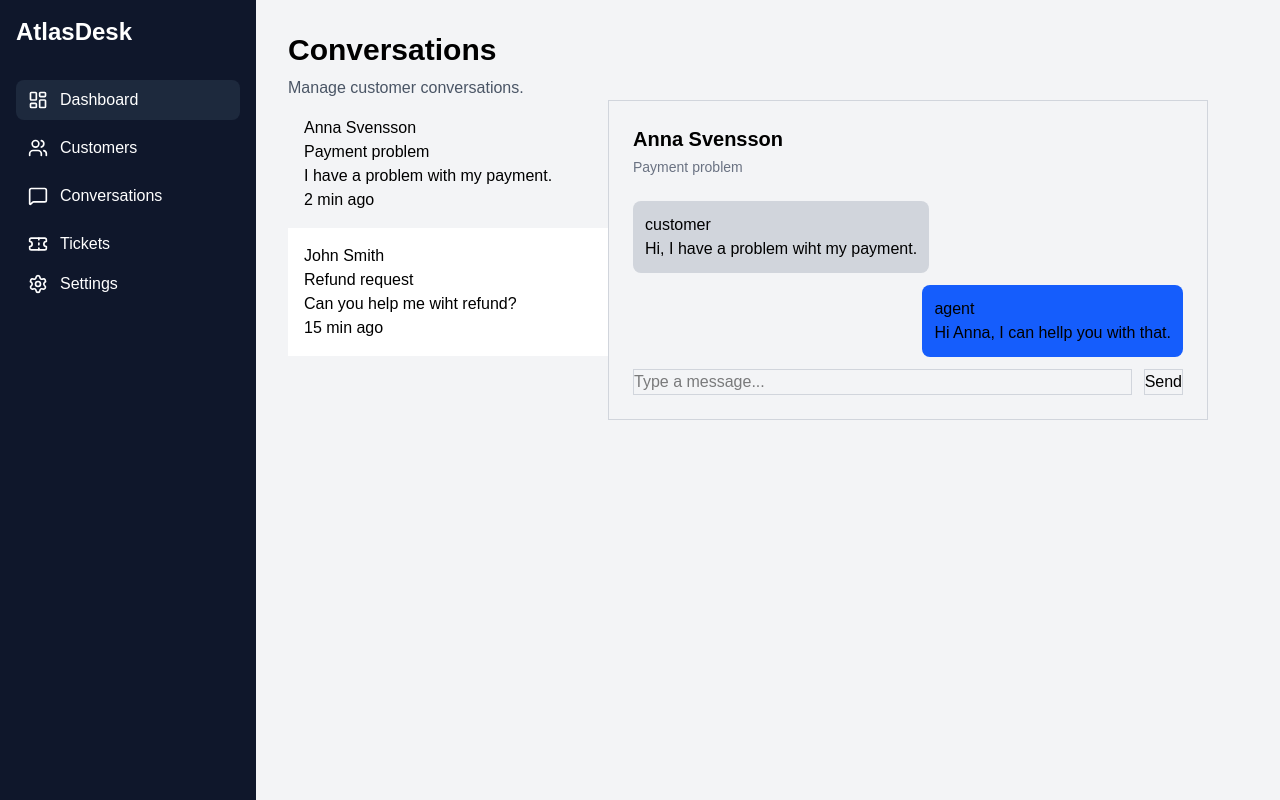
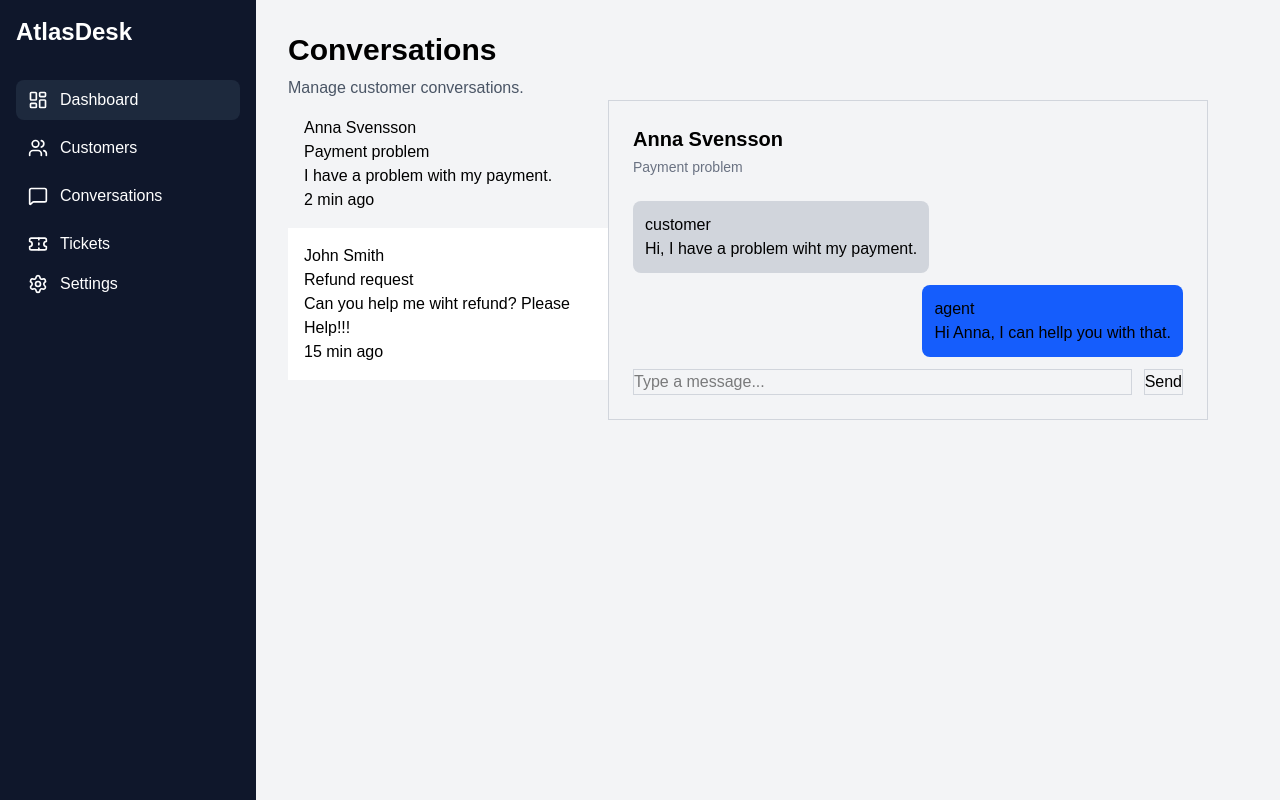
Before and after one commit to Abualtaher/atlasdesk, a React (Vite) app in the folder client/: page /conversations in a window 1280 px wide. Built offline with nearby package versions, Linux system fonts and the light colour scheme.

Commit message:
feat: update last message in Conversations for better clarity

```diff
--- a/client/src/pages/Conversations.tsx
+++ b/client/src/pages/Conversations.tsx
@@ -41,7 +41,7 @@ const conversations: Conversation[] = [
     id: 2,
     customer: "John Smith",
     subject: "Refund request",
-    lastMessage: "Can you help me wiht refund?",
+    lastMessage: "Can you help me wiht refund? Please Help!!!",
     time: "15 min ago",
     messages: [],
     isRead: false,
```
